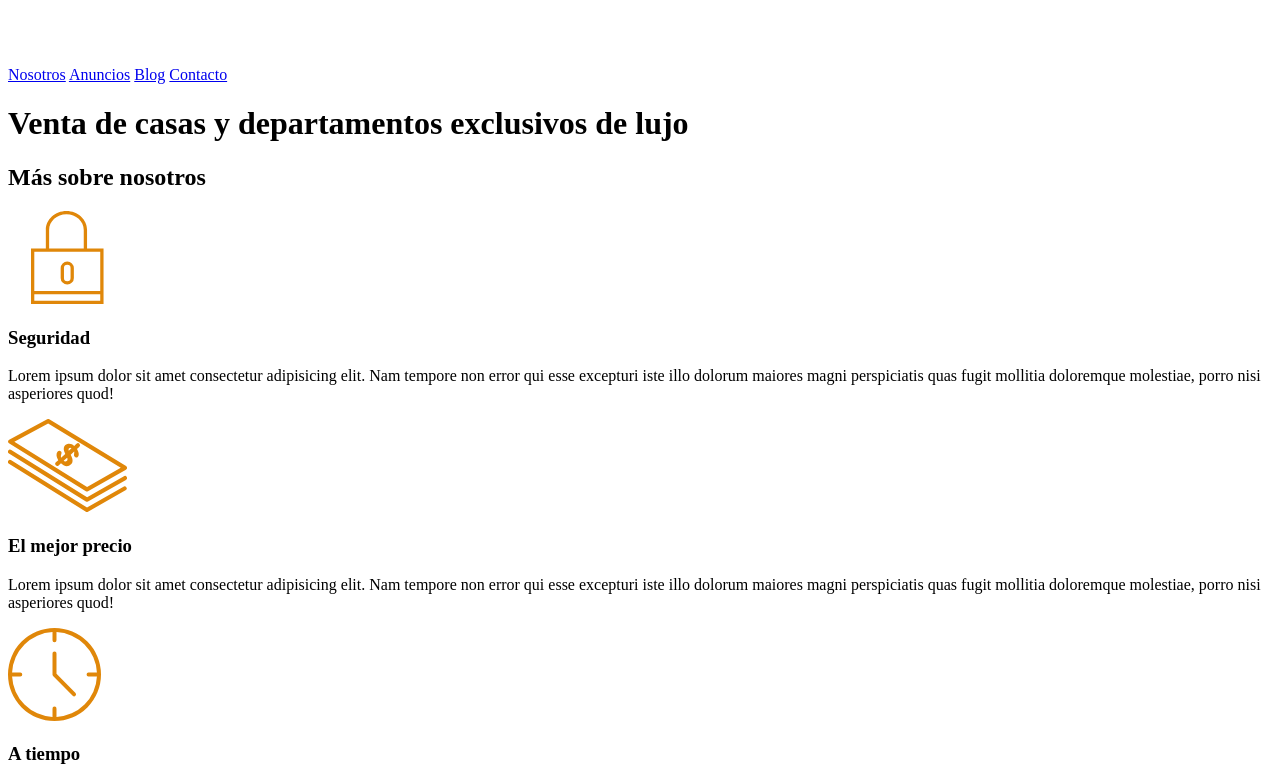
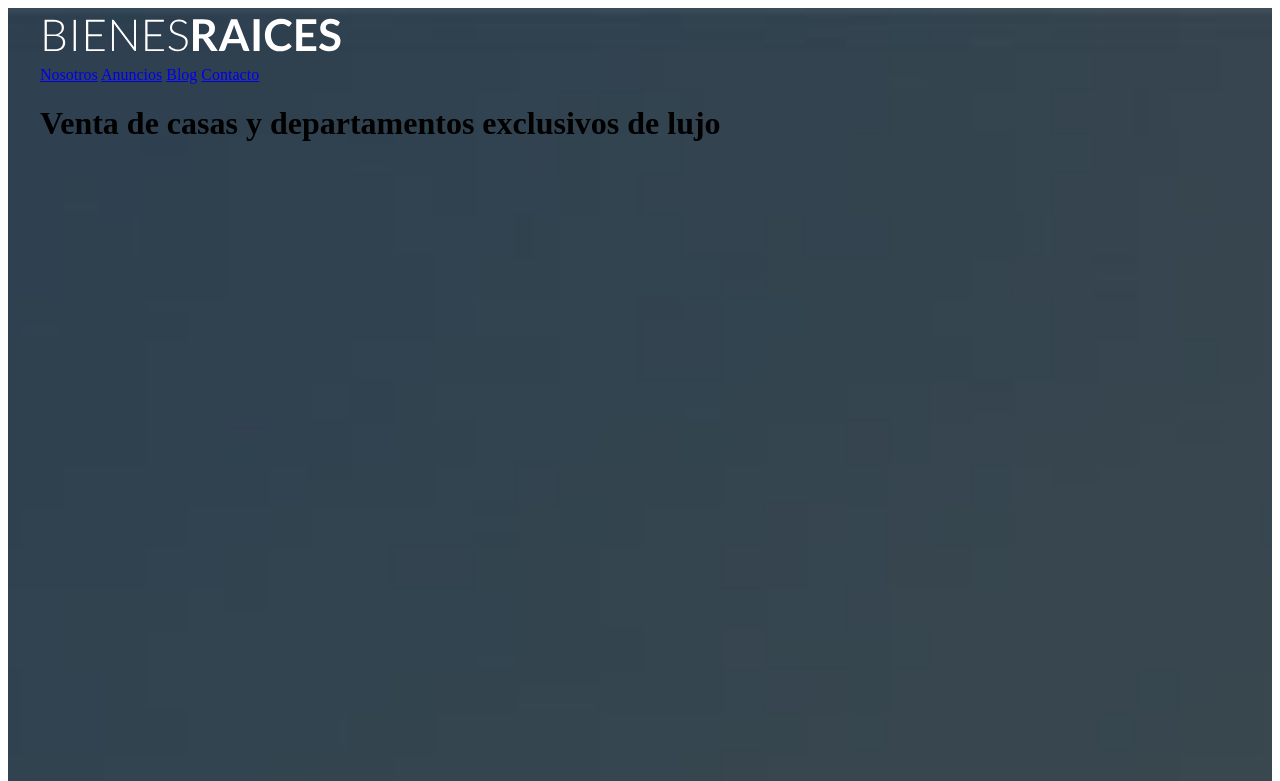
Before and after one commit to Fabianvcp/bienesraices, a plain HTML site: page index.html in a window 1280 px wide. Shown: the top 781 px of the page. Drawn offline with Linux system fonts and the light colour scheme.

Commit message:
css part 2

```diff
--- a/css/estilos.css
+++ b/css/estilos.css
@@ -0,0 +1,24 @@
+/** Globales **/
+
+* {
+    box-sizing: border-box;
+    -o-box-sizing: border-box;
+    -moz-box-sizing: border-box;
+    -webkit-box-sizing: border-box;
+}
+
+.contenedor {
+    max-width: 1200px;
+    margin: 0 auto;
+}
+
+
+/*Header*/
+
+.site-header.inicio {
+    background-image: url(../img/header.jpg);
+    background-position: center center;
+    background-size: cover;
+    height: 800vh;
+    min-height: 600px;
+}
--- a/index.html
+++ b/index.html
@@ -1,30 +1,40 @@
 <!DOCTYPE html>
-<html lang="en">
+<html lang="es">
 
 <head>
+
     <meta charset="UTF-8">
     <meta name="viewport" content="width=device-width, initial-scale=1.0">
     <title>Bienes Raices</title>
+    <link rel="stylesheet" href="./css/estilos.css">
+
 </head>
 
 <body>
-    <header>
+    <header class="site-header inicio">
 
-        <a href="index.html">
-            <img src="./img/logo.svg" alt="logo">
-        </a>
-        <nav>
-            <a href="nosotros.html">Nosotros</a>
-            <a href="anuncio.html">Anuncios</a>
-            <a href="blog.html">Blog</a>
-            <a href="contacto.html">Contacto</a>
-        </nav>
-        <h1>Venta de casas y departamentos exclusivos de lujo</h1>
+        <div class="contenedor">
+
+            <div class="barra">
+                <a href=" index.html ">
+                    <img src="./img/logo.svg " alt="logo ">
+                </a>
+                <nav>
+                    <a href="nosotros.html ">Nosotros</a>
+                    <a href="anuncio.html ">Anuncios</a>
+                    <a href="blog.html ">Blog</a>
+                    <a href="contacto.html ">Contacto</a>
+                </nav>
+            </div>
+
+            <h1>Venta de casas y departamentos exclusivos de lujo</h1>
+        </div>
+        <!--- Contenedor -->
     </header>
 
     <section>
         <h2>Más sobre nosotros</h2>
-        <img src="./img/icono1.svg" alt="Icono Seguridad">
+        <img src="./img/icono1.svg " alt="Icono Seguridad ">
 
         <div>
             <h3>Seguridad</h3>
@@ -33,7 +43,7 @@
             </p>
         </div>
 
-        <img src="./img/icono2.svg" alt="Icono Mejor Precio">
+        <img src="./img/icono2.svg " alt="Icono Mejor Precio ">
 
         <div>
             <h3>El mejor precio</h3>
@@ -42,7 +52,7 @@
             </p>
         </div>
 
-        <img src="./img/icono3.svg" alt="Icono a tiempo">
+        <img src="./img/icono3.svg " alt="Icono a tiempo ">
 
         <div>
             <h3>A tiempo</h3>
@@ -56,47 +66,47 @@
         <h2>Casas y Depto en ventas</h2>
 
         <div>
-            <img src="./img/anuncio1.jpg" alt="Anuncio casa en el lago">
+            <img src="./img/anuncio1.jpg " alt="Anuncio casa en el lago ">
             <h3>Casa de lujo en el lago</h3>
             <p>Casa en el lago con excelente vista, acabados de lujo a un excelente</p>
             <p>$3,000,000</p>
-            <a href="#">Ver propiedad</a>
+            <a href="# ">Ver propiedad</a>
         </div>
 
         <div>
-            <img src="./img/anuncio2.jpg" alt="Anuncio casa de lujo">
+            <img src="./img/anuncio2.jpg " alt="Anuncio casa de lujo ">
             <h3>Casa terminados de lujo</h3>
             <p>Casa con diseño moderno, así como tecnología inteligente y amueblada</p>
             <p>$2,000,000</p>
-            <a href="#">Ver propiedad</a>
+            <a href="# ">Ver propiedad</a>
         </div>
 
         <div>
-            <img src="./img/anuncio3.jpg" alt="Anuncio casa con pileta">
+            <img src="./img/anuncio3.jpg " alt="Anuncio casa con pileta ">
             <h3>Casa con pileta</h3>
             <p>Casa con pileta y acabados de lujo en la ciudad, excelente oportunidad</p>
             <p>$3,000,000</p>
-            <a href="#">Ver propiedad</a>
+            <a href="# ">Ver propiedad</a>
         </div>
-        <a href="anuncio.html">Ver todas</a>
+        <a href="anuncio.html ">Ver todas</a>
     </main>
 
     <section>
         <h2>Encuentra la casa de tus sueños</h2>
         <p>Llena el formulario de contacto y un asesor se pondrá en contacto contigo a la brevedad</p>
-        <a href="contacto.html">Contactanos</a>
+        <a href="contacto.html ">Contactanos</a>
     </section>
 
     <section>
         <h3>Nuestro blog</h3>
         <article>
-            <img src="./img/blog1.jpg" alt="Entrada de blog">
+            <img src="./img/blog1.jpg " alt="Entrada de blog ">
             <h4>Terraza en el techo de tu casa</h4>
             <p>Escrito el: <em>20/10/2019</em> por: <em>admin</em></p>
             <p>Consejos para construir una terraza en el teho de tu casa, con ls mejores materiales y ahorrando dinero</p>
         </article>
         <article>
-            <img src="./img/blog2.jpg" alt="Entrada de blog">
+            <img src="./img/blog2.jpg " alt="Entrada de blog ">
             <h4>Guia para decoracion de tu hogar</h4>
             <p>Escrito el: <em>20/10/2019</em> por: <em>admin</em></p>
             <p>Maximiza el espacion en tu hogar con esta guía,aprende a combinar muebles y colores para darle vida a tu espacio</p>
@@ -112,10 +122,10 @@
     </section>
     <footer>
         <nav>
-            <a href="nosotros.html">Nosotros</a>
-            <a href="anuncio.html">Anuncios</a>
-            <a href="blog.html">Blog</a>
-            <a href="contacto.html">Contacto</a>
+            <a href="nosotros.html ">Nosotros</a>
+            <a href="anuncio.html ">Anuncios</a>
+            <a href="blog.html ">Blog</a>
+            <a href="contacto.html ">Contacto</a>
         </nav>
         <p>Todos los derehos reservados 2019 &copy;</p>
     </footer>
```
Also changed, not shown: anuncio.html (+2 -1 lines), blog.html (+2 -1 lines), contacto.html (+2 -1 lines), nosotros.html (+2 -1 lines).
